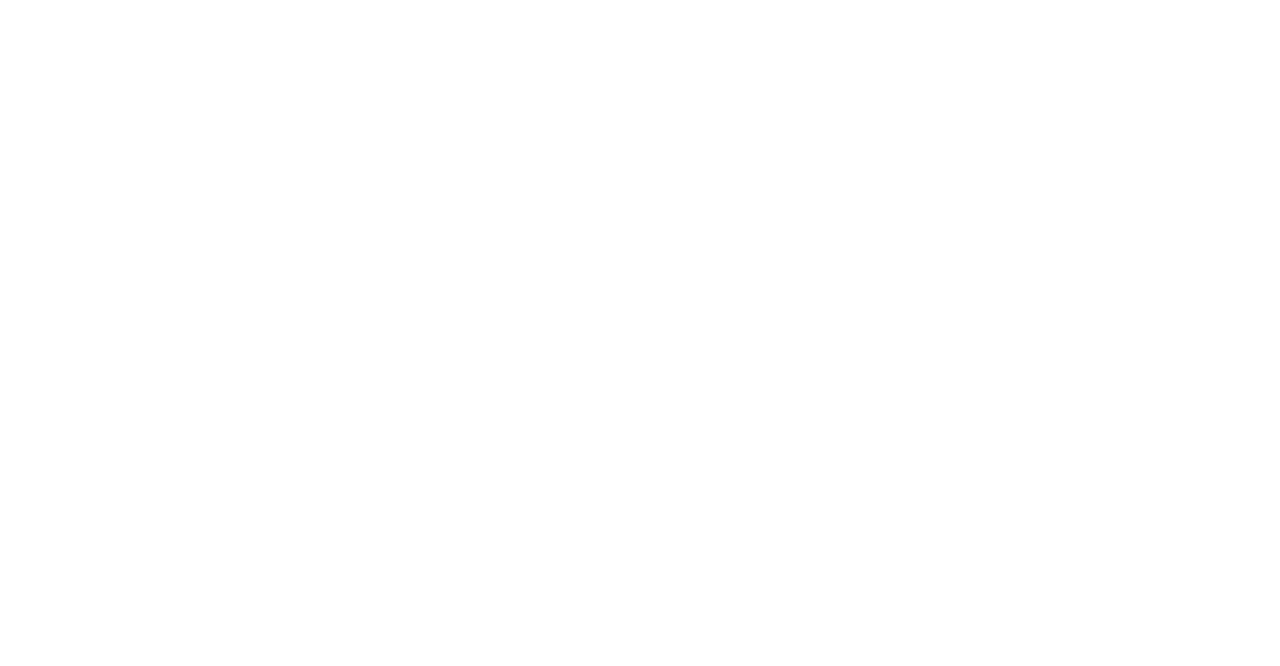
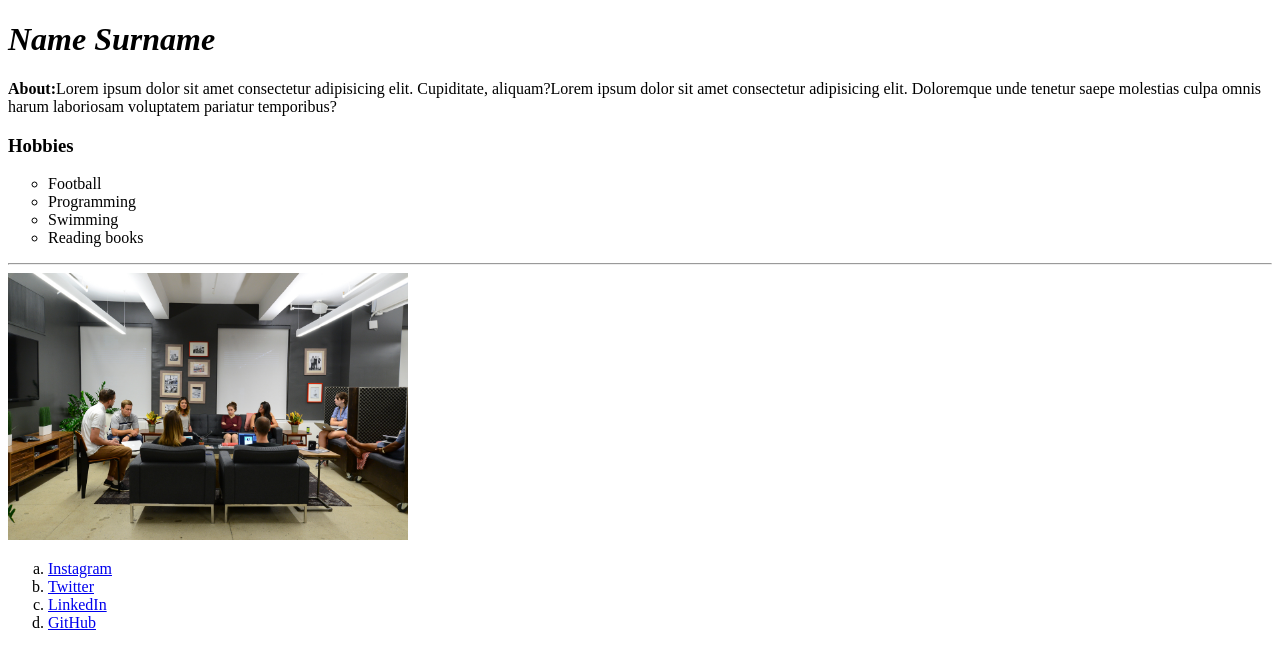
Before and after one commit to elnurumo/Html, a plain HTML site: page index.html in a window 1280 px wide. Drawn offline with Linux system fonts and the light colour scheme.

Commit message:
Homework cvTemplate done

```diff
--- a/index.html
+++ b/index.html
@@ -1,12 +1,33 @@
 <!DOCTYPE html>
 <html lang="en">
+
 <head>
     <meta charset="UTF-8">
     <meta http-equiv="X-UA-Compatible" content="IE=edge">
     <meta name="viewport" content="width=device-width, initial-scale=1.0">
     <title>Homework</title>
 </head>
+
 <body>
+    <h1><i>Name Surname</i></h1>
+    <p><strong>About:</strong>Lorem ipsum dolor sit amet consectetur adipisicing elit. Cupiditate, aliquam?Lorem ipsum
+        dolor sit amet consectetur adipisicing elit. Doloremque unde tenetur saepe molestias culpa omnis harum
+        laboriosam voluptatem pariatur temporibus?</p>
+    <h3>Hobbies</h3>
+    <ul type="circle">
+        <li>Football</li>
+        <li>Programming</li>
+        <li>Swimming</li>
+        <li>Reading books</li>
+    </ul>
+    <hr>
+    <img width="400px" src="./img/office.jpeg" alt="Office">
+    <ol type="a">
+        <li><a href="http://www.instagram.com" target="_blank" rel="noopener noreferrer">Instagram</a></li>
+        <li><a href="http://www.Twitter.com" target="_blank" rel="noopener noreferrer">Twitter</a></li>
+        <li><a href="http://www.LinkedIn.com" target="_blank" rel="noopener noreferrer">LinkedIn</a></li>
+        <li><a href="http://www.GitHub.com" target="_blank" rel="noopener noreferrer">GitHub</a></li>
+    </ol>
+</body>
 
-</body>
 </html>
```
Also changed, not shown: img/office.jpeg (added).
